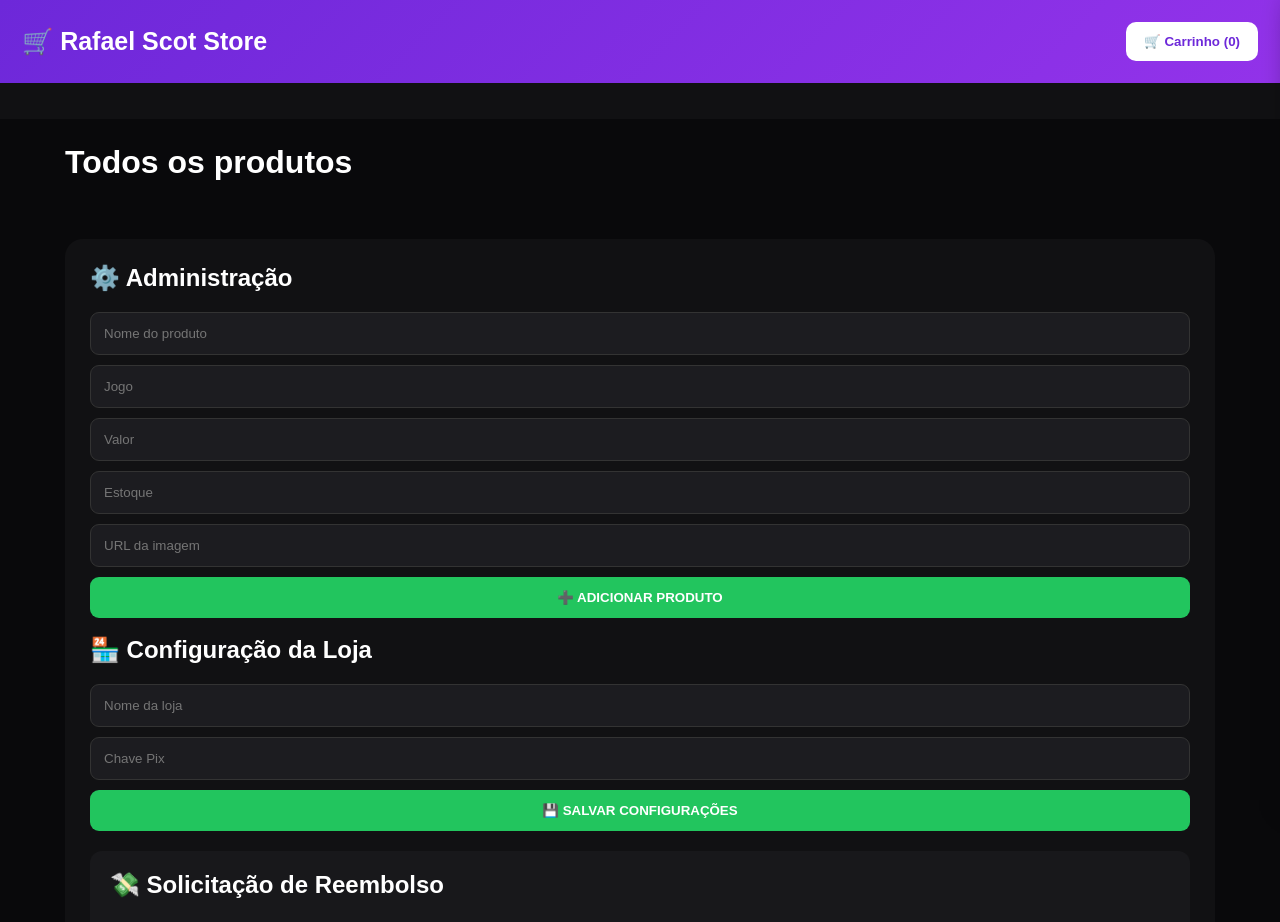
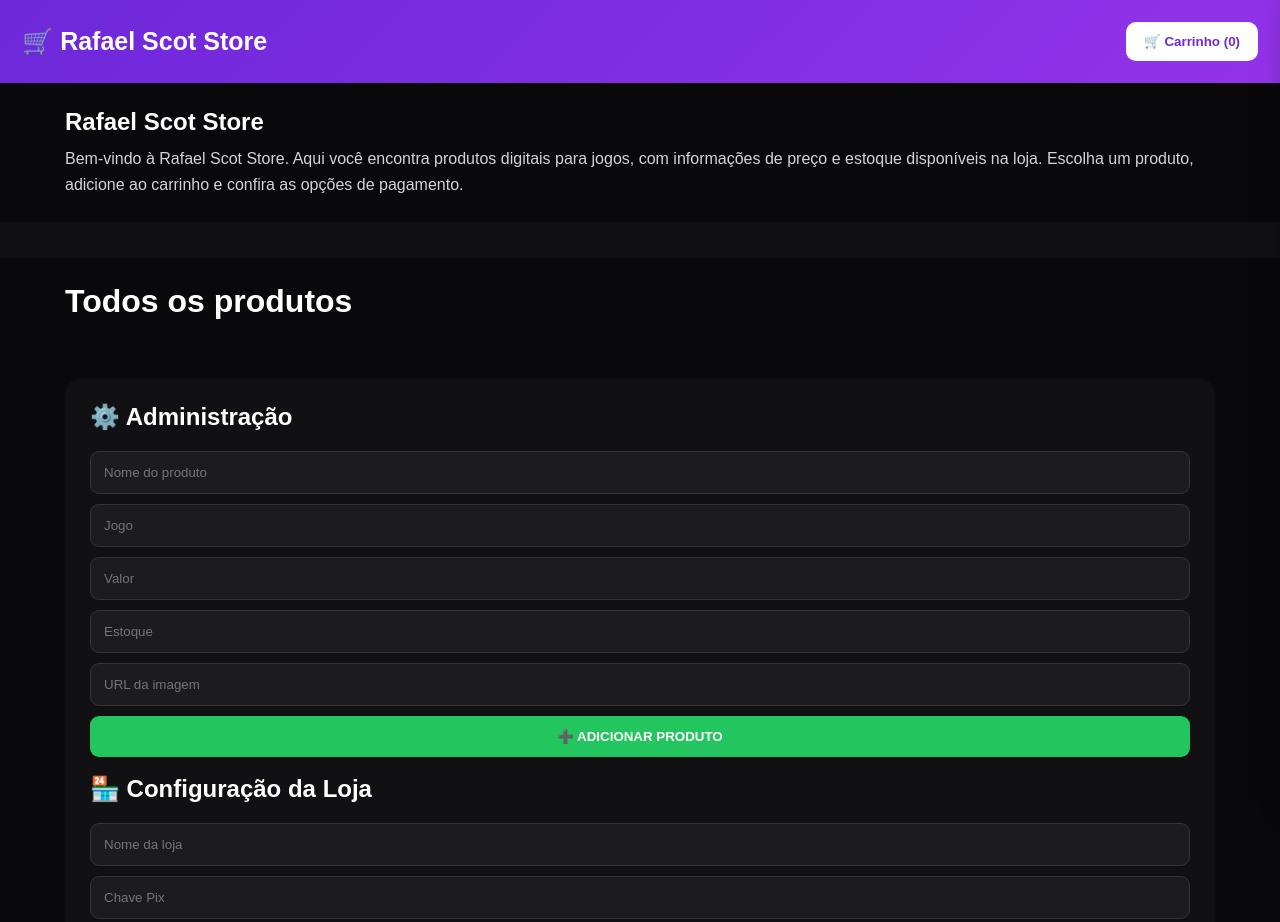
Before and after one commit to palmeirasdwadadad/rafael-scot-store, a website: page public/index.html in a window 1280 px wide. Shown: the top 922 px of the page. Drawn offline with Linux system fonts and the light colour scheme; no server answers.

Commit message:
Melhorar indexacao Google

```diff
--- a/public/index.html
+++ b/public/index.html
@@ -9,7 +9,16 @@
 content="width=device-width, initial-scale=1.0">
 
 <title>Rafael Scot Store</title>
+<meta name="description" content="Rafael Scot Store - loja online de produtos digitais para jogos. Confira produtos disponíveis, preços e estoque.">
 
+<meta name="robots" content="index, follow">
+
+<link rel="canonical" href="https://rafael-scot-store.onrender.com/">
+
+<meta property="og:title" content="Rafael Scot Store">
+<meta property="og:description" content="Loja online de produtos digitais para jogos.">
+<meta property="og:url" content="https://rafael-scot-store.onrender.com/">
+<meta property="og:type" content="website"></header>
 <style>
 
 * {
@@ -508,6 +517,15 @@ onclick="abrirCarrinho()">
 </button>
 
 </header>
+<section style="max-width:1200px;margin:25px auto;padding:0 25px;">
+    <h1>Rafael Scot Store</h1>
+
+    <p style="margin-top:10px;color:#d4d4d8;line-height:1.6;">
+        Bem-vindo à Rafael Scot Store. Aqui você encontra produtos digitais
+        para jogos, com informações de preço e estoque disponíveis na loja.
+        Escolha um produto, adicione ao carrinho e confira as opções de pagamento.
+    </p>
+</section>
 
 <div
 class="abas"
```
